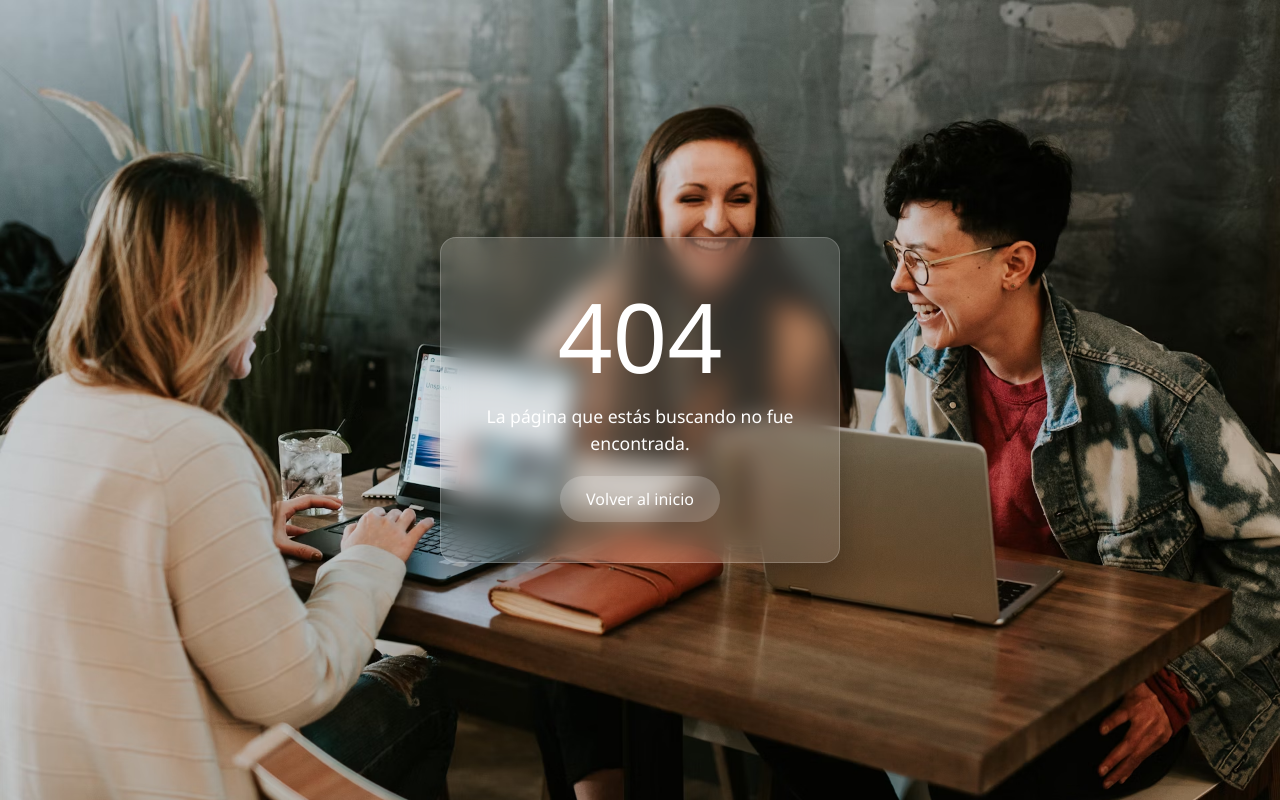
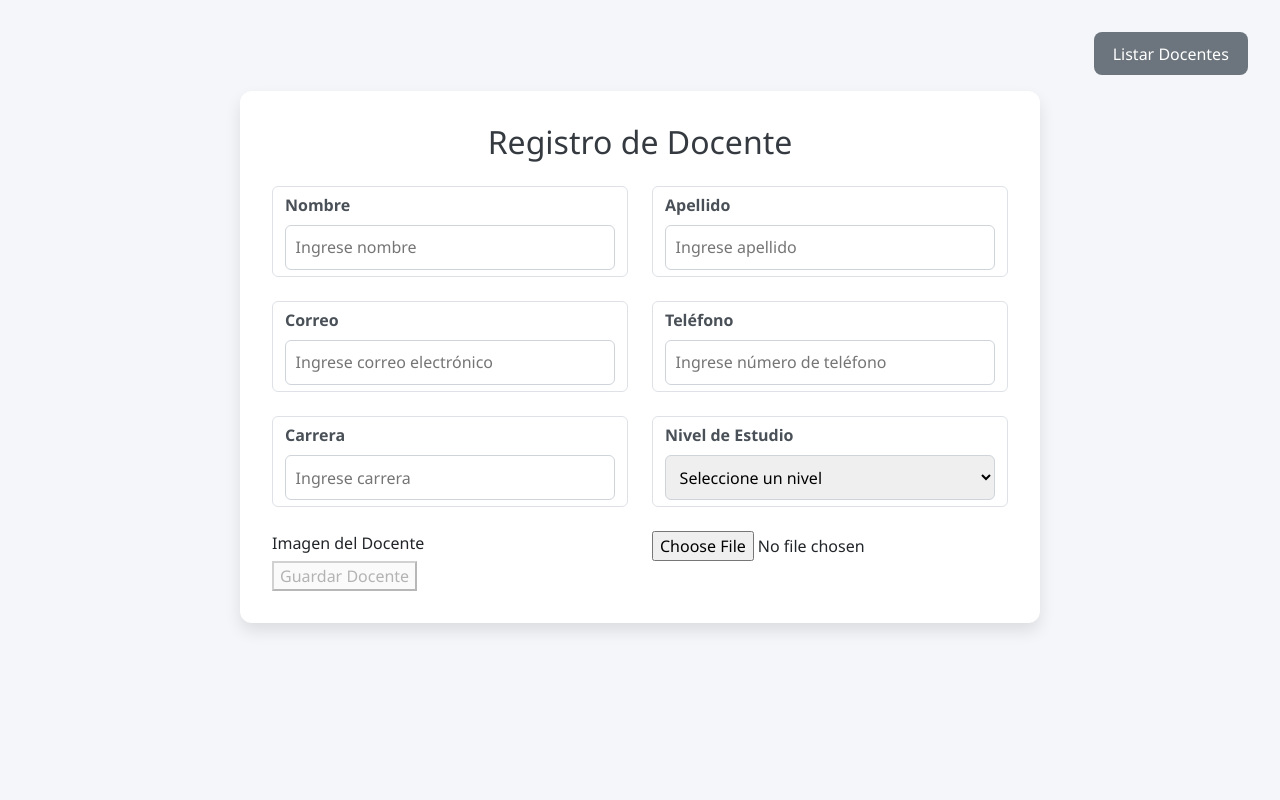
Before and after one commit to Ange1nl/Matricula-Universitari4, an Angular app: page /admin/docente/registrar/1 in a window 1280 px wide. Before the commit this address had no page. Built offline with nearby package versions, Linux system fonts and the light colour scheme; no server answers; sample sign-in values are in the browser's storage.

Commit message:
Crud docente exitoso

```diff
--- a/src/app/app.routes.ts
+++ b/src/app/app.routes.ts
@@ -57,7 +57,8 @@ export const routes: Routes = [
                 children: [
                     { path: '', component: PanelAdmin,title: "Panel Admin" }, //Coge esta ruta por defecto porque esta vacio , admin
                     { path: 'docente/listar', component: ListarDocente, title: "Listar Docente"}, // /admin/docente/listar
-                    { path: 'docente/registrar', component: RegistrarDocente, title: "Registrar Docente" } // /admin/docente/registrar
+                    { path: 'docente/registrar', component: RegistrarDocente, title: "Registrar Docente" }, // /admin/docente/registrar
+                    { path: 'docente/registrar/:id', component: RegistrarDocente, title: "Editar Docente" }
                 ]
             },
 
--- a/src/app/features/admin/admin-layout/docente/models/docente.ts
+++ b/src/app/features/admin/admin-layout/docente/models/docente.ts
@@ -1,4 +1,5 @@
 export interface Docente {
+    id_profesor?:number, //Opcional para que no sea requerido al crear un nuevo docente
     nombre:string,
     apellido:string,
     correo:string,
--- a/src/app/features/admin/admin-layout/docente/pages/listar-docente/listar-docente.html
+++ b/src/app/features/admin/admin-layout/docente/pages/listar-docente/listar-docente.html
@@ -33,8 +33,8 @@
             <img [src]="'http://localhost:8082/img/' + d.img" alt="Foto docente" class="foto-docente" style="width: 60px;height: 60px;"/>
           </td>
           <td>
-            <button class="btn-editar">Editar</button>
-            <button class="btn-eliminar">Eliminar</button>
+            <button class="btn-editar" (click)="editarDocente(d.id_profesor!)">Editar</button> <!--Ese ! le dice que el valor si o si existe asi deja de salirte error-->
+            <button class="btn-eliminar" (click)="eliminarDocente(d.id_profesor!)">Eliminar</button>
           </td>
         </tr>
         }
--- a/src/app/features/admin/admin-layout/docente/pages/listar-docente/listar-docente.ts
+++ b/src/app/features/admin/admin-layout/docente/pages/listar-docente/listar-docente.ts
@@ -1,5 +1,5 @@
 import { Component, inject, OnInit } from '@angular/core';
-import { RouterLink } from '@angular/router';
+import { Router, RouterLink } from '@angular/router';
 import { Docente } from '../../models/docente';
 import { DocenteService } from '../../services/docente.service';
 import { Observable } from 'rxjs';
@@ -14,6 +14,7 @@ import { AsyncPipe, CommonModule } from '@angular/common';
 export class ListarDocente {
 
   private serv = inject(DocenteService);
+  private router = inject(Router);
   protected docen$!: Observable<Docente[]>;
 
 
@@ -21,10 +22,27 @@ export class ListarDocente {
     this.cargarDocentes();
   }
 
-
   cargarDocentes() {
     this.docen$ = this.serv.listar();
   }
 
+  editarDocente(id: number) {
+    this.router.navigate(['/admin/docente/registrar', id]);
+  }
+
+
+  eliminarDocente(id: number) {
+    const confirmar = confirm('¿Deseas eliminar este docente?');
+    if (confirmar) {
+      this.serv.eliminar(id).subscribe({
+        next: () => {
+          alert('Docente eliminado correctamente');
+          this.cargarDocentes();
+        },
+        error: () => alert('Error al eliminar el docente')
+      });
+    }
+  }
+
 
 }
--- a/src/app/features/admin/admin-layout/docente/pages/registrar-docente/registrar-docente.ts
+++ b/src/app/features/admin/admin-layout/docente/pages/registrar-docente/registrar-docente.ts
@@ -4,7 +4,7 @@ import { Observable } from 'rxjs';
 import { Docente } from '../../models/docente';
 import { DocenteService } from '../../services/docente.service';
 import { CommonModule } from '@angular/common';
-import { Router } from '@angular/router';
+import { ActivatedRoute, Router } from '@angular/router';
 
 @Component({
   selector: 'app-registrar-docente',
@@ -15,12 +15,13 @@ import { Router } from '@angular/router';
 export class RegistrarDocente {
 
   private router = inject(Router); //Esto sera para cuando termine de registrar al docente me mande a /admin/docente/listar
-
+  private route = inject(ActivatedRoute);// ActivatedRoute nos permite acceder al parámetro `id` si estamos editando
   protected docente$!: Observable<Docente[]>;
   private serv = inject(DocenteService);
   private fb = inject(FormBuilder); //Inyecto el FormBuilder para construir formularios reactivos
 
   selectedFile: File | null = null; //Esta variable guarda el archivo seleccionado por el usuario <input type="file">
+  idDocente: number | null = null; // Guarda el ID del docente a editar (si existe)
 
   //Defino mi formulario con los campos requeridos que tendra
   formDocente = this.fb.group({
@@ -30,8 +31,20 @@ export class RegistrarDocente {
     telefono: ['', Validators.required],
     profesion: ['', Validators.required],
     nivel_estudio: ['', Validators.required],
-    img: ['', Validators.required]
+    img: ['']
   });
+
+  ngOnInit() {
+    // Captura el ID desde la URL, por ejemplo /admin/docente/registrar/5
+    this.idDocente = Number(this.route.snapshot.paramMap.get('id'));
+
+    // Si hay ID, estamos en modo edición → obtenemos los datos del docente
+    if (this.idDocente) {
+      this.serv.obtenerPorId(this.idDocente).subscribe(docente => {
+        this.formDocente.patchValue(docente); // Precargamos el formulario con los datos del docente
+      });
+    }
+  }
 
 
   //Se ejecuta cuando el usuario selecciona la imagen y lo guarda en el selectedFile para usarlo en la subida
@@ -47,19 +60,8 @@ export class RegistrarDocente {
       return;
     }
 
-    if (!this.selectedFile) {
-      alert('Por favor selecciona una imagen');
-      return;
-    }
-
-
-
-    const formData = new FormData(); //Se crea un FormData que sera necesario para subir archivos multipart/form-data
-    formData.append('image', this.selectedFile); //Agrega el archivo con el nombre 'image' que es el que espera mi controlador /api/imagen/upload-img en el backend (@RequestParam("image")).
-
-    // 1. Subir imagen
-    this.serv.subirImagen(formData).subscribe({ //Llama al backend  /api/imagen/upload-img para subir el archivo
-      next: (fileName: string) => { //fileName contiene ese nombre unico generado de la imagen "f3c9a77a-e2c2-4fd5-826b-d7c2a4573f3f_mifoto.jpg" , OJO fileName puede cambiar a cualquier otro nombre, lo que hace es almacenar el nombre de la imagen nomas
+    // Función interna para enviar los datos al servidor una vez que tengamos el nombre de la imagen
+    const subirImagenYContinuar = (fileName: string) => {
       const {
         nombre,
         apellido,
@@ -67,10 +69,10 @@ export class RegistrarDocente {
         telefono,
         profesion,
         nivel_estudio
-        }  = this.formDocente.value;
+      } = this.formDocente.value;
 
-        //osea aca lo que esta haciendo es insertar los datos del formulario al objeto docente y el objeto docente tiene los mismos nombres de la interfaz docente
-        const datosDocente: Docente = { //Objeto literal de tipo docente usando los datos del formulario
+      // Creamos el objeto docente usando los valores del formulario
+      const datosDocente: Docente = {
         nombre: nombre || '',
         apellido: apellido || '',
         correo: correo || '',
@@ -80,23 +82,38 @@ export class RegistrarDocente {
         img: fileName //El fileName capturado lo agrego al atributo img
       };
 
-        // 3. Insertar docente
-        this.serv.insertar(datosDocente).subscribe({
+      //ACA ES COMO UNA CONDICION ELEGANTE donce this.idDocente es la condicion y el if es el ? y else es el :
+      const accion = this.idDocente
+        ? this.serv.editar(this.idDocente, datosDocente)  // Si hay ID → actualizar
+        : this.serv.insertar(datosDocente); //Si no → insertar nuevo.
+
+      // Ejecutamos la acción (insertar o editar)
+      accion.subscribe({
         next: () => {
-            alert('Docente registrado exitosamente');
-            this.formDocente.reset();
-            this.router.navigate(['/admin/docente/listar']); // ← Redirección
+          alert(this.idDocente ? 'Docente actualizado exitosamente' : 'Docente registrado exitosamente');
+          this.formDocente.reset(); // Limpiamos el formulario
+          this.router.navigate(['/admin/docente/listar']); // Redirigimos al listado
         },
         error: () => alert('Error al guardar el docente')
       });
-      },
+    };
+
+    // Si el usuario seleccionó una imagen nueva, primero la subimos
+    if (this.selectedFile) {
+      const formData = new FormData();
+      formData.append('image', this.selectedFile); // Lo mismo que poner @RequestParam("image") en el backend
+
+      this.serv.subirImagen(formData).subscribe({
+        next: (fileName: string) => subirImagenYContinuar(fileName),
         error: () => alert('Error al subir la imagen')
       });
+
+    } else {
+      // Si NO seleccionó imagen nueva, usamos la imagen que ya tenía
+      const imagenActual = this.formDocente.value.img || '';
+      subirImagenYContinuar(imagenActual);
+    }
   }
 
 
-
-
-
-
 }
--- a/src/app/features/admin/admin-layout/docente/services/docente.service.ts
+++ b/src/app/features/admin/admin-layout/docente/services/docente.service.ts
@@ -13,6 +13,7 @@ export class DocenteService {
 
   private http = inject(HttpClient);
 
+  //El observable sirve cuando el servidor responde , el observable emite la respuesta (Lo crea y lo devuelve) el el service y en el componente lo consumes con suscribe
 
   listar(): Observable<Docente[]> {
     return this.http.get<Docente[]>(`${this.URL}/listar`);
@@ -35,7 +36,7 @@ export class DocenteService {
   }
 
   eliminar(id: number) {
-    return this.http.delete(`${this.URL}/eliminar/${id}`, { responseType: 'text' });
+    return this.http.delete(`${this.URL}/eliminar/${id}`,{ responseType: 'text' });
   }
 
 
```
Lines whose indentation alone changed are shown as unchanged.
